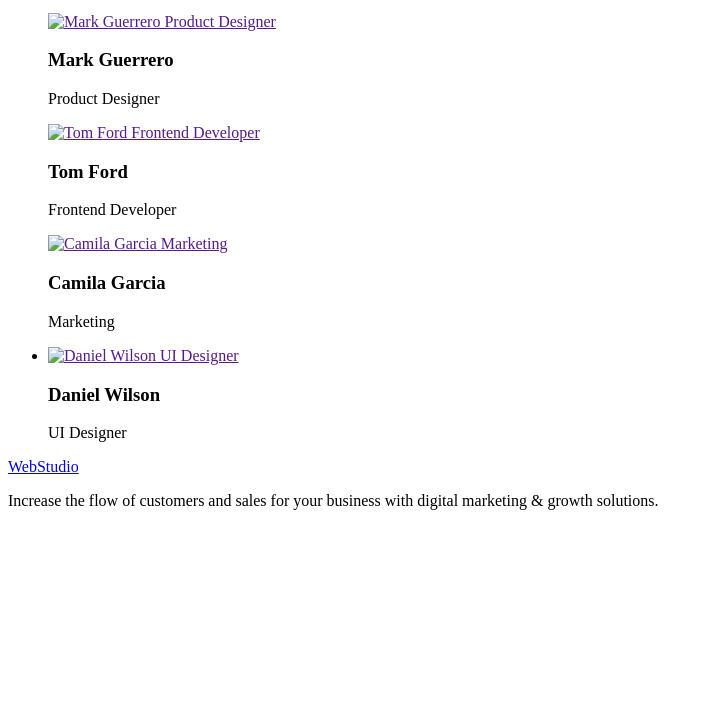
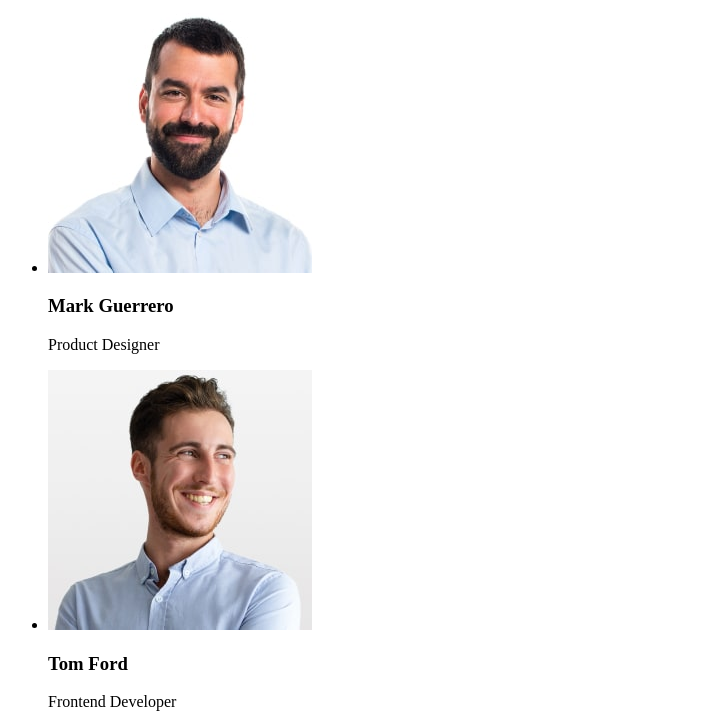
Before and after one commit to Anastasiia-Shvets/goit-homeworck-01, a plain HTML site: page index.html in a window 1280 px wide. Shown: the part 549-1273 px from the top of the page, without its empty margins (0-709 px from the left). Before the commit the page ends 1075 px from the top, so only its background shows below. Drawn offline with Linux system fonts and the light colour scheme.

Commit message:
finished markup

```diff
--- a/index.html
+++ b/index.html
@@ -52,43 +52,35 @@
       </section>
       <section>
         <ul>
-          <il>
-            <a href="">
-              <img src=""
+          <li>
+              <img src="./images/img1.jpg"
               alt="Mark Guerrero Product Designer"
               width="264"
               height="260"/>
-            </a>
             <h3>Mark Guerrero</h3>
             <p>Product Designer</p>
-          </il>
-          <il>
-            <a href="">
-              <img src=""
+          </li>
+          <li>
+              <img src="./images/img2.jpg"
               alt="Tom Ford Frontend Developer"
               width="264"
               height="260"/>
-            </a>
             <h3>Tom Ford</h3>
             <p>Frontend Developer</p>
-          </il>
-          <il>
-            <a href="">
-              <img src=""
+          </li>
+          <li>
+              <img src="./images/img3.jpg"
               alt="Camila Garcia Marketing"
               width="264"
               height="260"/>
-            </a>
             <h3>Camila Garcia</h3>
             <p>Marketing</p>
-          </il>
+          </li>
           <li>
-            <a href="">
-              <img src=""
+              <img src="./images/img4.jpg"
               alt="Daniel Wilson UI Designer"
               width="264"
               height="260"/>
-            </a>
             <h3>Daniel Wilson</h3>
             <p>UI Designer</p>
           </li>
```
Also changed, not shown: images/img1.jpg (added), images/img2.jpg (added), images/img3.jpg (added), images/img4.jpg (added).
